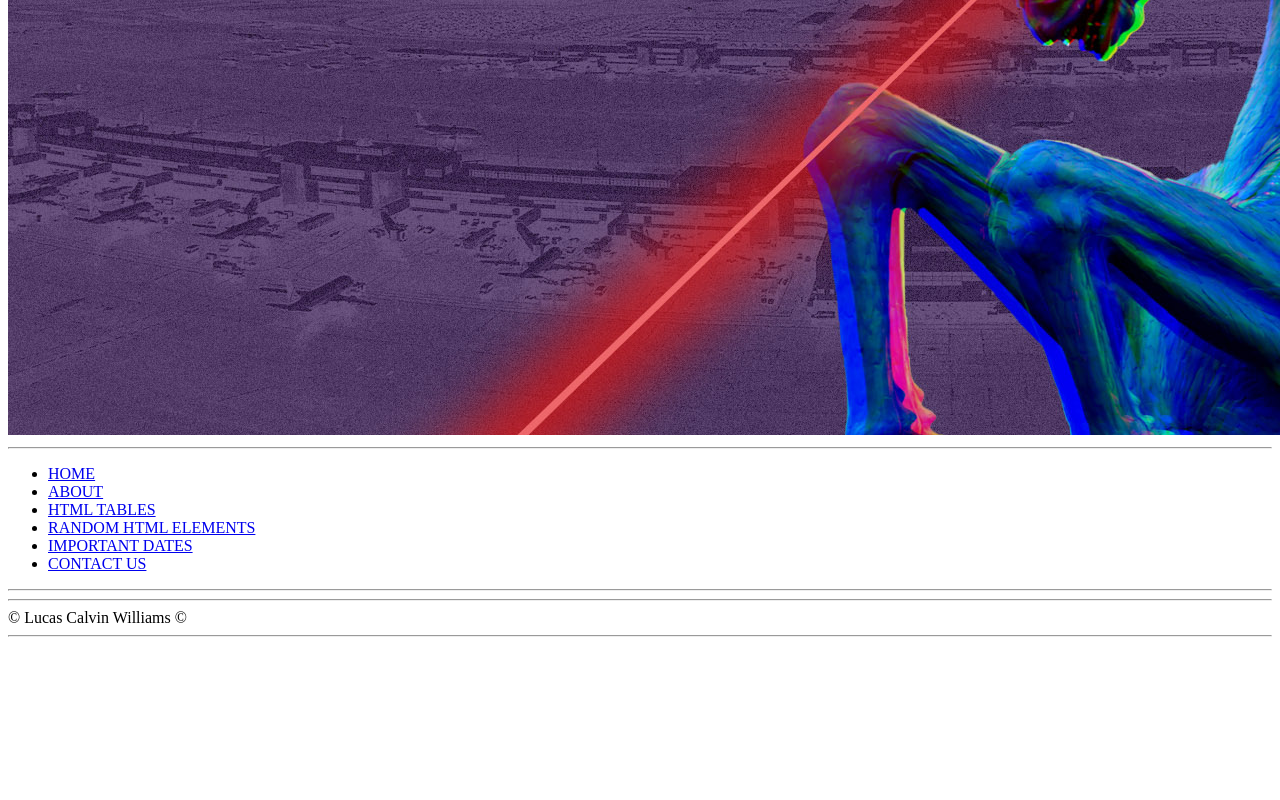
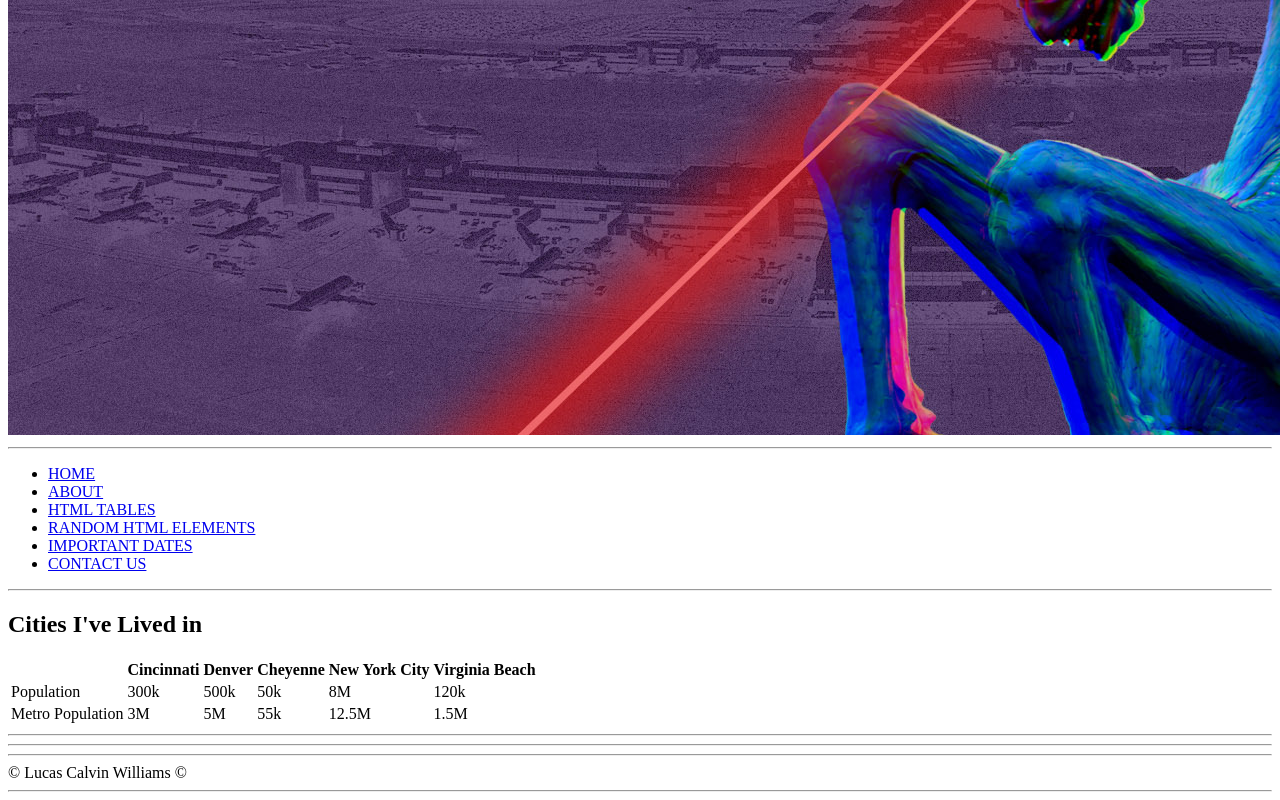
Before and after one commit to OperationNorthwoods/EgotisticalGiraffe, a plain HTML site: page tables.html in a window 1280 px wide. Shown: the part 473-1273 px from the top of the page. Before the commit the page ends 1118 px from the top, so only its background shows below. Drawn offline with Linux system fonts and the light colour scheme.

Commit message:
Navigation Update pt 2
cleaned up about page code and added quick table to table page

```diff
--- a/tables.html
+++ b/tables.html
@@ -26,7 +26,40 @@
     </header>
 
     <main>
+        <section>
+            <h1>Cities I've Lived in</h1>
+            <table>
+                <tr>
+                    <th></th>
+                    <th>Cincinnati</th>
+                    <th>Denver</th>
+                    <th>Cheyenne</th>
+                    <th>New York City</th>
+                    <th>Virginia Beach</th>
+                </tr>
+                <tr>
+                    <td>Population</td>
+                    <td>300k</td>
+                    <td>500k</td>
+                    <td>50k</td>
+                    <td>8M</td>
+                    <td>120k</td>
+                </tr>
+                <tr>
+                    <td>Metro Population</td>
+                    <td>3M</td>
+                    <td>5M</td>
+                    <td>55k</td>
+                    <td>12.5M</td>
+                    <td>1.5M</td>
+                </tr>
+            </table>
+        </section>
+        <hr>
+        <section>
 
+        </section>
+        <hr>
     </main>
 
     <footer>
```
Also changed, not shown: about_luke.html (+49 -15 lines), home.html (+7 -0 lines), randomelements.html (+16 -3 lines).
